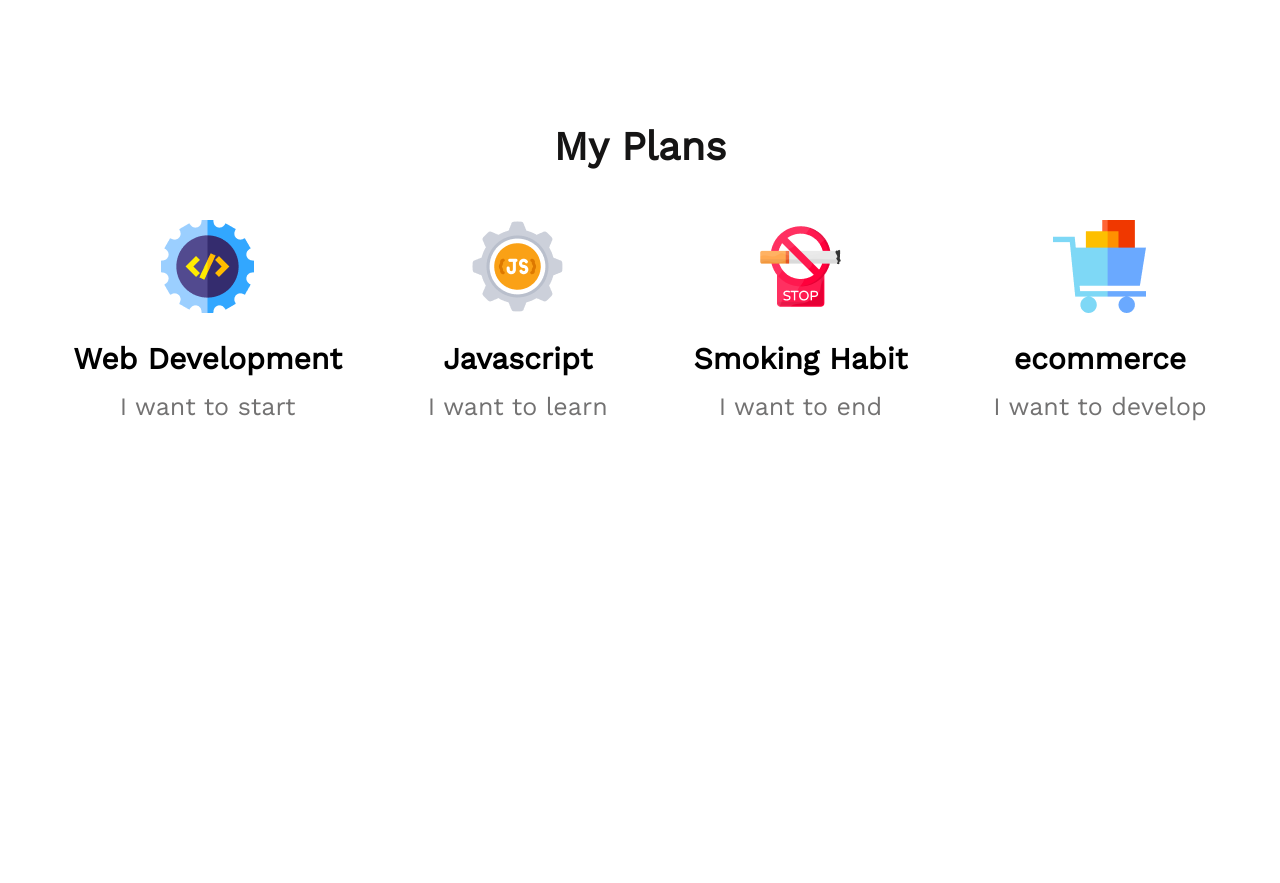
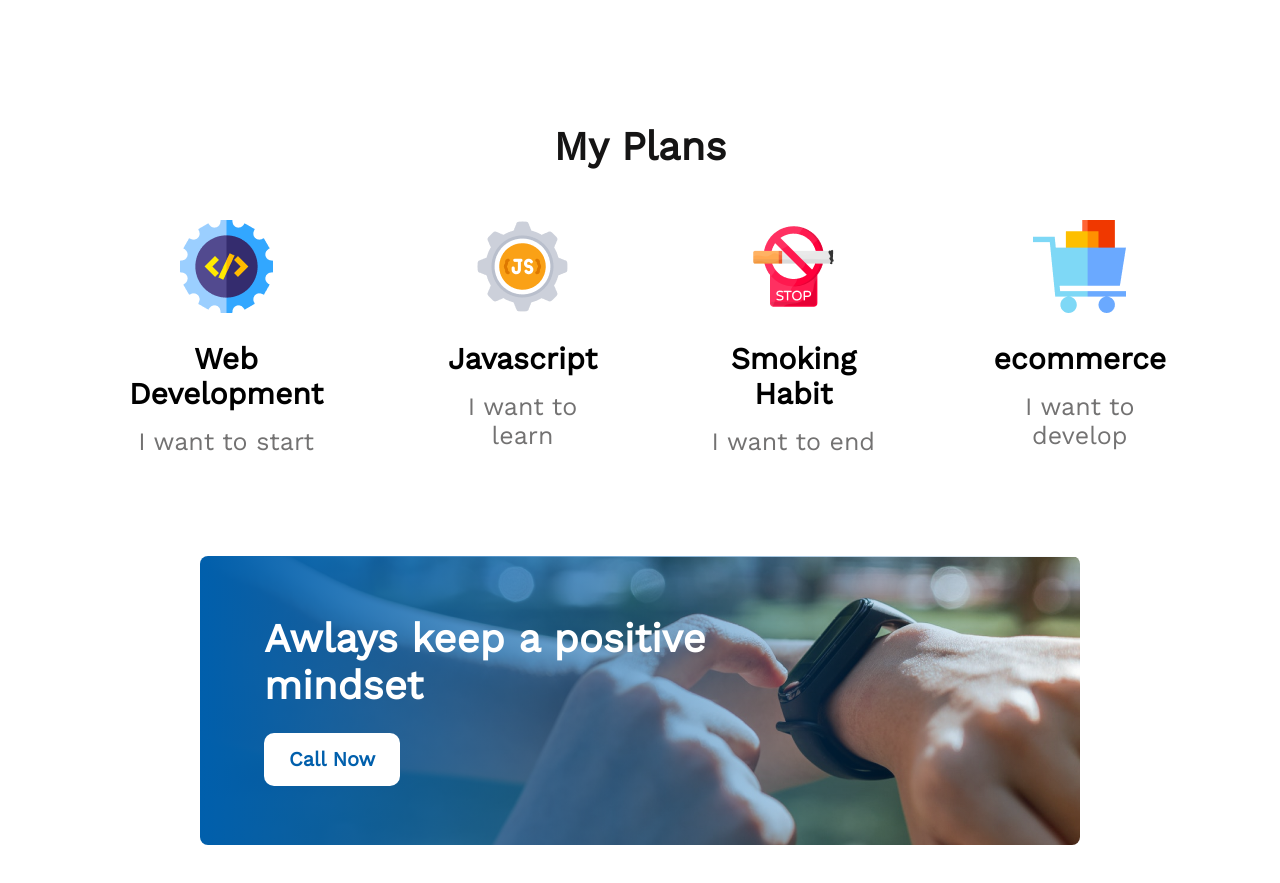
Before and after one commit to jasminaktercse/new-year-new-me, a plain HTML site: page index.html in a window 1280 px wide. Shown: the part 1660-2543 px from the top of the page. Before the commit the page ends 2181 px from the top, so only its background shows below. Drawn offline with nearby package versions, Linux system fonts and the light colour scheme.

Commit message:
mindset section desgine gradient complete

```diff
--- a/CSS/style.css
+++ b/CSS/style.css
@@ -81,7 +81,7 @@
 /*  */
 
 .plans-container {
-    margin: 100px 0;
+  margin: 100px 100px;
 }
 .plans-container .title {
   font-weight: 700;
@@ -117,4 +117,20 @@
   line-height: 29px;
   color: #737272;
 }
-/*  */
+/* Mind set styles */
+.bg-mindset {
+  /* background-image:; */
+  background-size: 100% 100%;
+  padding: 59px 64px;
+  margin: 0 200px;
+  background: linear-gradient(90deg, #005fac 0%, rgba(0, 95, 172, 0) 100%), url(../images/watch.png);
+  border-radius: 8px;
+  margin-bottom: 100px;
+}
+.bg-mindset h2 {
+  margin-bottom: 24px;
+  font-weight: 700;
+  font-size: 40px;
+  line-height: 47px;
+  color: white;
+}
--- a/index.html
+++ b/index.html
@@ -79,6 +79,18 @@
             </div>
         </section>
 
+        <!-- Mindset -->
+        <section class="bg-mindset">
+            <div class="mindset-conatiner">
+                <h2 class="title">Awlays keep a positive <br>mindset</h2>
+                <a href="" class="btn-contact">Call Now</a>
+            </div>
+        </section>
+
+
+
+
+
     </main>
 
 </body>
```
